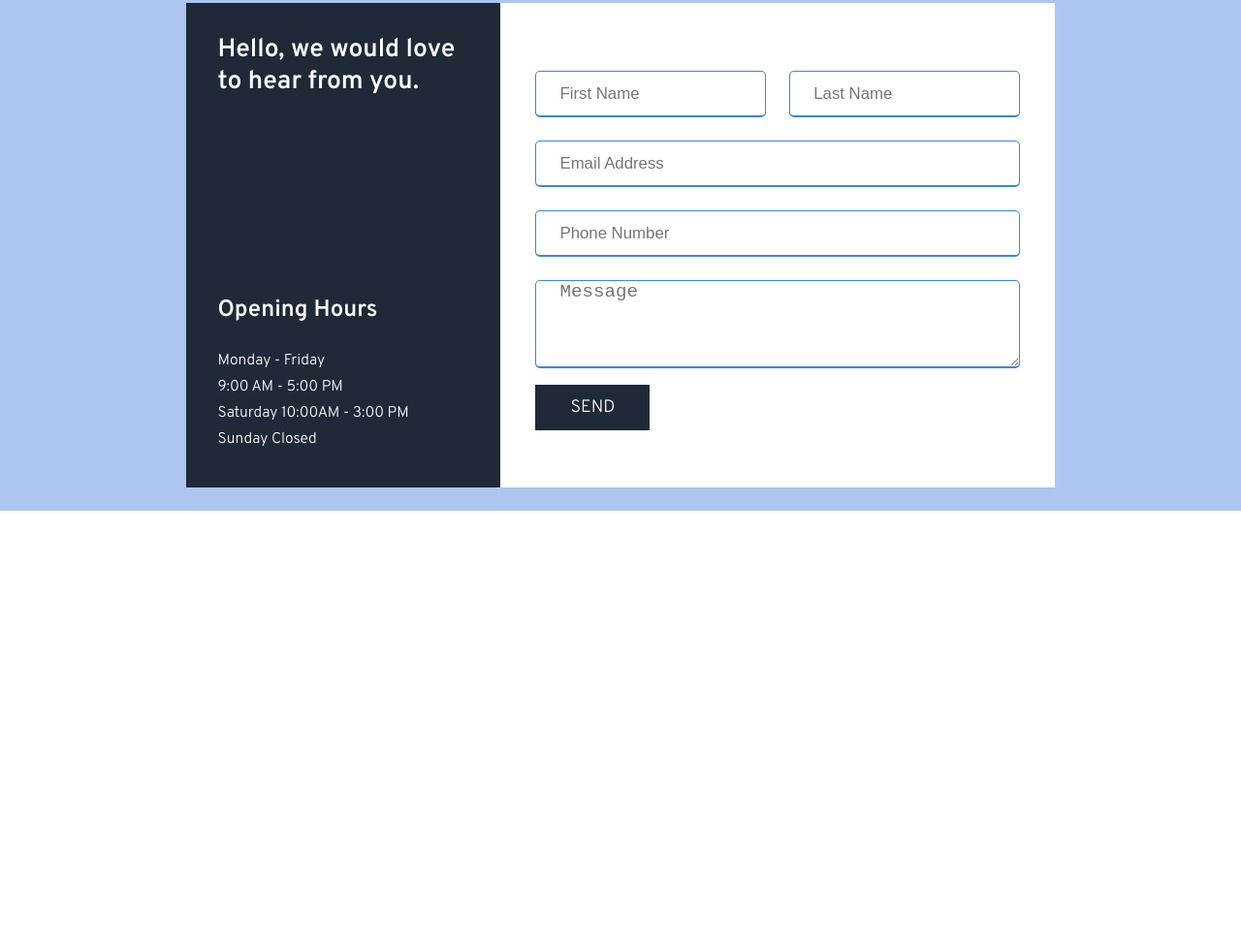
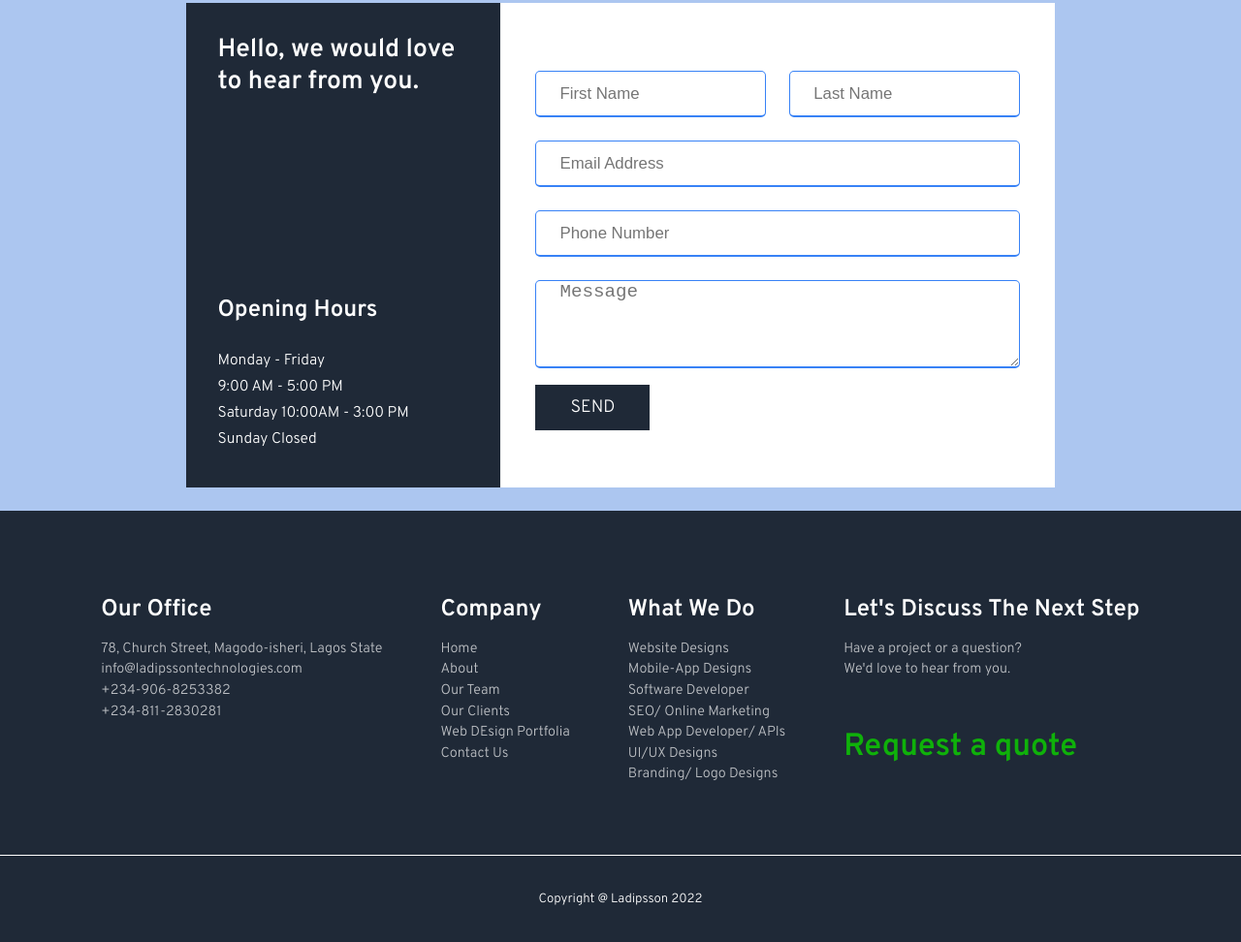
Before and after one commit to ladipsson/ladipsson-technologies, a plain HTML site: page contact.html in a window 1280 px wide. Shown: the part 400-1372 px from the top of the page at 97% size. Before the commit the page ends 927 px from the top, so only its background shows below. Drawn offline with Linux system fonts and the light colour scheme.

Commit message:
Add files via upload

```diff
--- a/contact.html
+++ b/contact.html
@@ -125,5 +125,52 @@
       </div>
       </div>
     </main>
+
+    <!-- QUICK LINKS - FOOTER AREA -->
+    <div class="quick-links">
+      <div class="office-details">
+        <h3 class="office-details-head">Our Office</h3>
+        <p>78, Church Street, Magodo-isheri, Lagos State</p>
+        <p>info@ladipssontechnologies.com</p>
+        <p>+234-906-8253382</p>
+        <p>+234-811-2830281</p>
+      </div>
+
+      <div class="company-details">
+        <h3 class="company-details-head">Company</h3>
+        <ul>
+          <li class="company-quicklinks"><a href="">Home</a></li>
+          <li class="company-quicklinks"><a href="">About</a></li>
+          <li class="company-quicklinks"><a href="">Our Team</a></li>
+          <li class="company-quicklinks"><a href="">Our Clients</a></li>
+          <li class="company-quicklinks"><a href="">Web DEsign Portfolia</a></li>
+          <li class="company-quicklinks"><a href="">Contact Us</a></li>
+        </ul>
+      </div>
+
+      <div class="whatwedo">
+        <h3 class="services-head">What We Do</h3>
+        <ul>
+          <li class="services-list"><a href="">Website Designs</a></li>
+          <li class="services-list"><a href="">Mobile-App Designs</a></li>
+          <li class="services-list"><a href="">Software Developer</a></li>
+          <li class="services-list"><a href="">SEO/ Online Marketing</a></li>
+          <li class="services-list"><a href="">Web App Developer/ APIs</a></li>
+          <li class="services-list"><a href="">UI/UX Designs</a></li>
+          <li class="services-list"><a href="">Branding/ Logo Designs</a></li>
+        </ul>
+      </div>
+
+      <div class="lets-discuss">
+        <h3 class="discus-head">Let's Discuss The Next Step</h3>
+        <p class="discuss-main-text">Have a project or a question? <br>We'd love to hear from you.</p>
+        <p class="request-quote"><a href="">Request a quote</a></p>
+      </div>
+    </div>
+
+    <!-- FOOTER -->
+    <footer>
+      <p class="copyright">Copyright @ Ladipsson 2022</p>
+    </footer>
   </body>
 </html>
```
